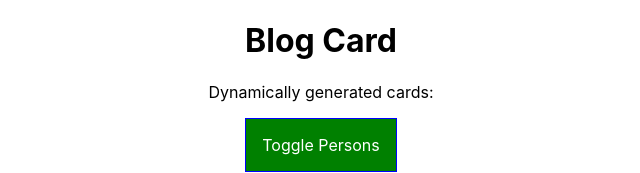
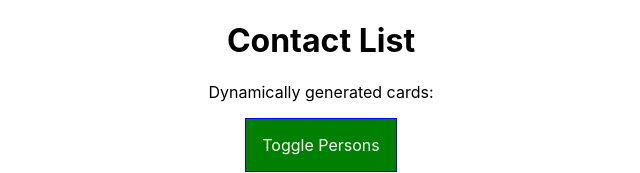
Before and after one commit to freeWillee/complete-react-guide, a React (Create React App) app: page / in a window 1280 px wide. Shown: the top 173 px of the page, without its empty margins (319-959 px from the left). Built offline with nearby package versions, Linux system fonts and the light colour scheme.

Commit message:
pass title prop to App Component

```diff
--- a/src/components/Cockpit/Cockpit.js
+++ b/src/components/Cockpit/Cockpit.js
@@ -19,7 +19,7 @@
 
     return (
         <div className={classes.Cockpit}>
-            <h1>Blog Card</h1>
+            <h1>{props.title}</h1>
             <p className={appliedClasses.join(' ')}>Dynamically generated cards:</p>
             <button
                 className = {btnClass}
--- a/src/containers/App.js
+++ b/src/containers/App.js
@@ -73,6 +73,7 @@
       return(
           <div className={classes.App}>
             <Cockpit
+              title={this.props.appTitle}
               showPersons={this.state.showPersons}
               persons={this.state.persons}
               clicked={this.togglePersonsHandler}
--- a/src/index.js
+++ b/src/index.js
@@ -4,7 +4,7 @@
 import App from './containers/App';
 import * as serviceWorker from './serviceWorker';
 
-ReactDOM.render(<App />, document.getElementById('root'));
+ReactDOM.render(<App appTitle="Contact List"/>, document.getElementById('root'));
 
 // If you want your app to work offline and load faster, you can change
 // unregister() to register() below. Note this comes with some pitfalls.
```
